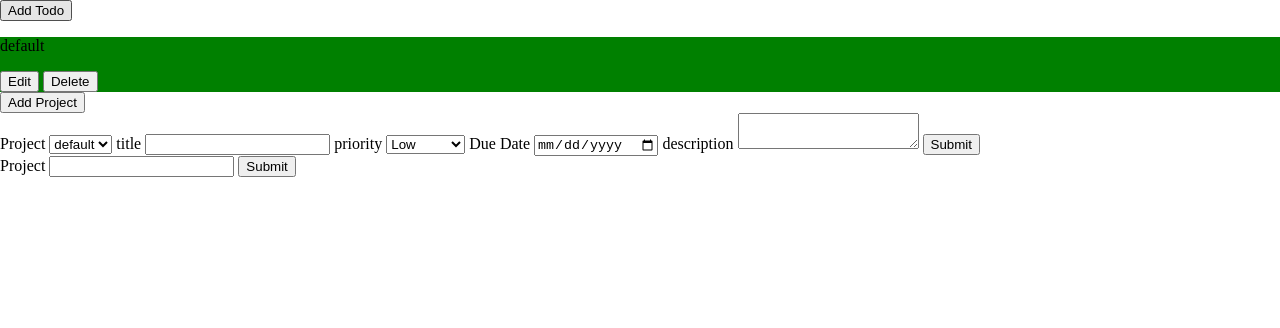
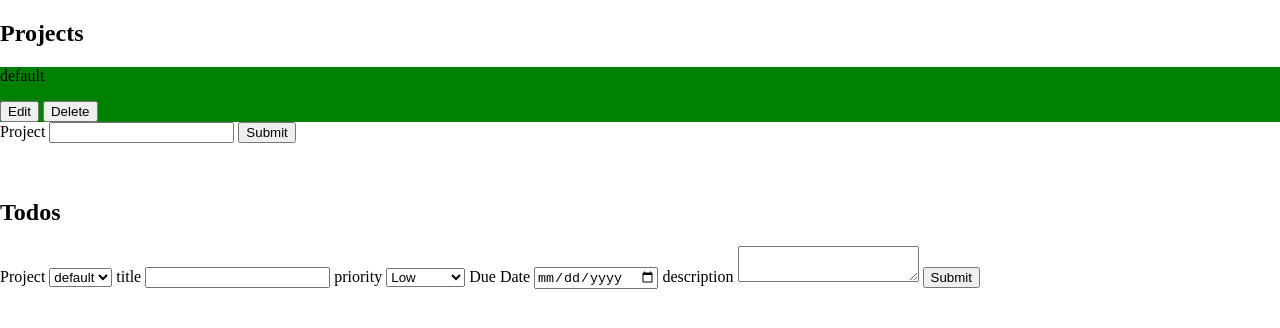
Before and after one commit to token-hub/odin-project-03-todo, a website built with webpack: page src/template.html in a window 1280 px wide. Built offline with nearby package versions, Linux system fonts and the light colour scheme.

Commit message:
reorder html forms

```diff
--- a/src/template.html
+++ b/src/template.html
@@ -6,10 +6,20 @@
         <title>Document</title>
     </head>
     <body>
-        <button>Add Todo</button>
-        <div id="projects"></div>
-        <button id="add-project-btn">Add Project</button>
         <main>
+            <h2>Projects</h2>
+            <div id="projects"></div>
+            <div id="project-form">
+                <form action="">
+                    <input type="hidden" id="project-form-input-id" />
+                    <label for="Project">Project</label>
+                    <input type="text" id="project-form-input" required />
+                    <button id="add-project-form-btn" type="button">Submit</button>
+                </form>
+            </div>
+            <br /><br />
+
+            <h2>Todos</h2>
             <div id="todos"></div>
             <div id="todo-form">
                 <form action="">
@@ -36,14 +46,6 @@
                     <button id="add-todo-form-btn" type="button">Submit</button>
                 </form>
             </div>
-            <div id="project-form">
-                <form action="">
-                    <input type="hidden" id="project-form-input-id" />
-                    <label for="Project">Project</label>
-                    <input type="text" id="project-form-input" required />
-                    <button id="add-project-form-btn" type="button">Submit</button>
-                </form>
-            </div>
         </main>
     </body>
 </html>
```
